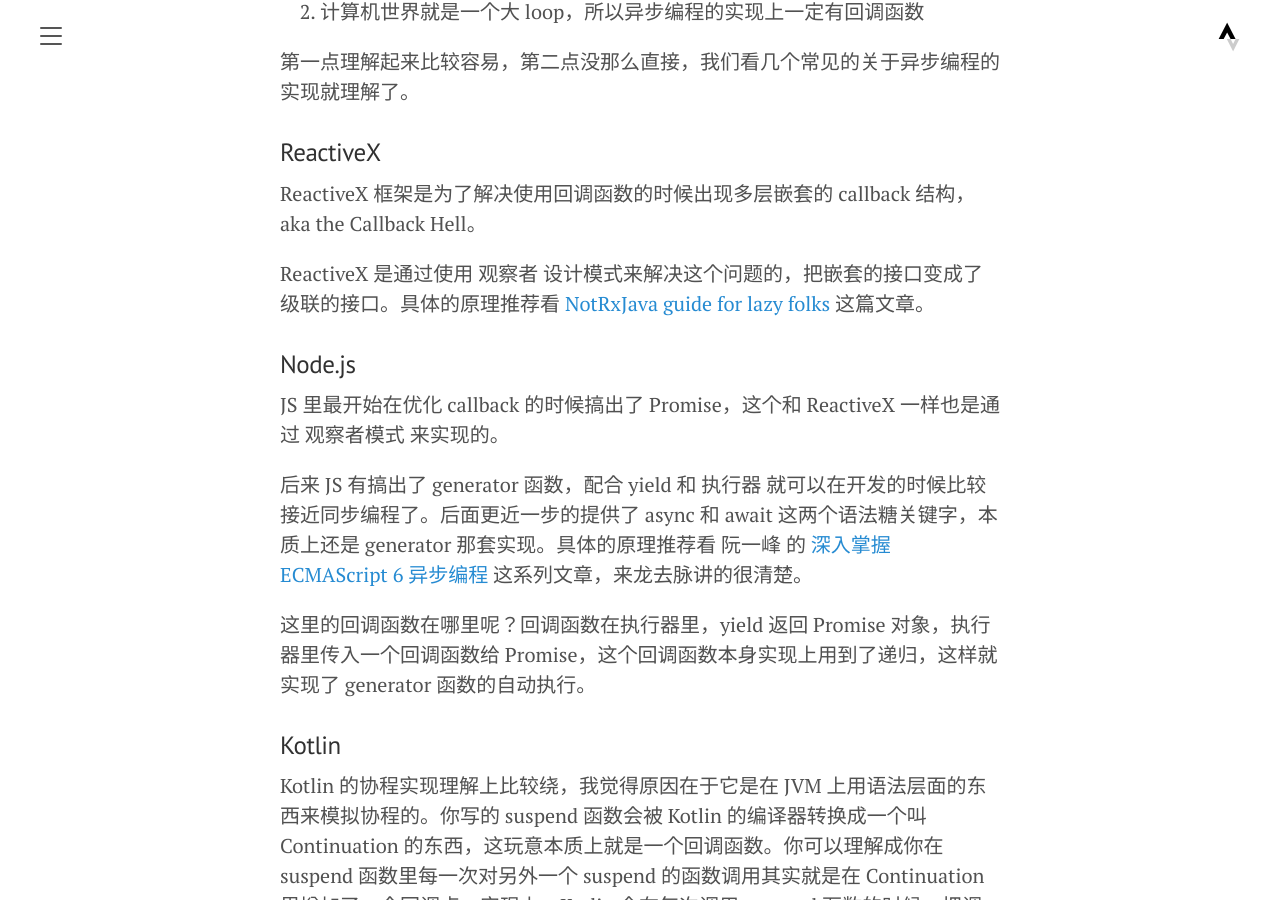
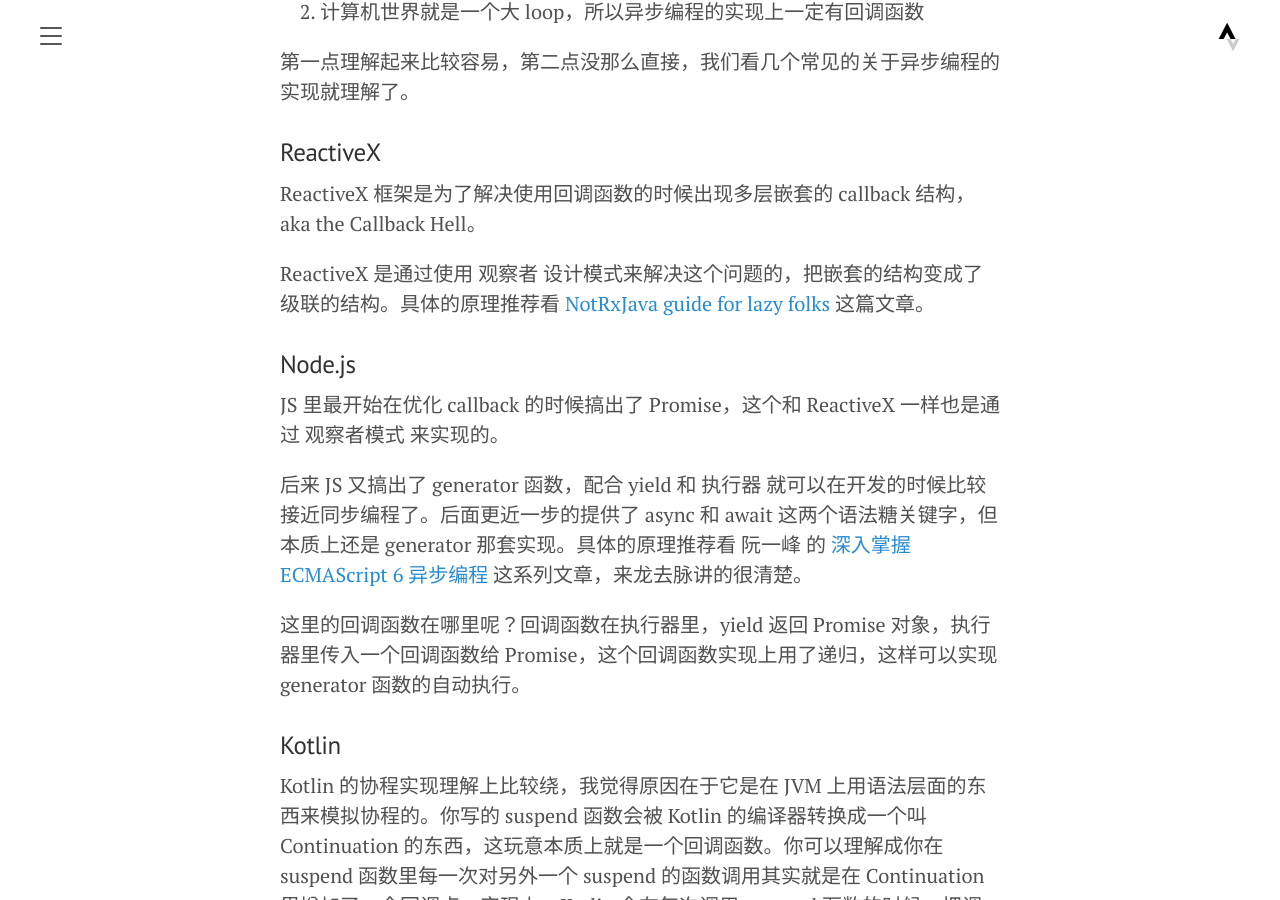
Before and after one commit to yoncise/yoncise.github.io, a Jekyll site: the page built from logs/_posts/2024/2024-10-18-190853193.md, in a window 1280 px wide and 900 px high, scrolled down 315 px. Built offline with Jekyll 4.4.1, drawn with Linux system fonts in a browser that asks for light colours.

Commit message:
语雀同步 关于异步编程的一点思考

```diff
--- a/logs/_posts/2024/2024-10-18-190853193.md
+++ b/logs/_posts/2024/2024-10-18-190853193.md
@@ -12,14 +12,14 @@
 ### ReactiveX
 ReactiveX 框架是为了解决使用回调函数的时候出现多层嵌套的 callback 结构，aka the Callback Hell。
 
-ReactiveX 是通过使用 观察者 设计模式来解决这个问题的，把嵌套的接口变成了级联的接口。具体的原理推荐看 [NotRxJava guide for lazy folks](https://yarikx.github.io/NotRxJava/) 这篇文章。
+ReactiveX 是通过使用 观察者 设计模式来解决这个问题的，把嵌套的结构变成了级联的结构。具体的原理推荐看 [NotRxJava guide for lazy folks](https://yarikx.github.io/NotRxJava/) 这篇文章。
 
 ### Node.js
 JS 里最开始在优化 callback 的时候搞出了 Promise，这个和 ReactiveX 一样也是通过 观察者模式 来实现的。
 
-后来 JS 有搞出了 generator 函数，配合 yield 和 执行器 就可以在开发的时候比较接近同步编程了。后面更近一步的提供了 async 和 await 这两个语法糖关键字，本质上还是 generator 那套实现。具体的原理推荐看 阮一峰 的 [深入掌握 ECMAScript 6 异步编程](https://www.ruanyifeng.com/blog/2015/05/thunk.html) 这系列文章，来龙去脉讲的很清楚。
+后来 JS 又搞出了 generator 函数，配合 yield 和 执行器 就可以在开发的时候比较接近同步编程了。后面更近一步的提供了 async 和 await 这两个语法糖关键字，但本质上还是 generator 那套实现。具体的原理推荐看 阮一峰 的 [深入掌握 ECMAScript 6 异步编程](https://www.ruanyifeng.com/blog/2015/05/thunk.html) 这系列文章，来龙去脉讲的很清楚。
 
-这里的回调函数在哪里呢？回调函数在执行器里，yield 返回 Promise 对象，执行器里传入一个回调函数给 Promise，这个回调函数本身实现上用到了递归，这样就实现了 generator 函数的自动执行。
+这里的回调函数在哪里呢？回调函数在执行器里，yield 返回 Promise 对象，执行器里传入一个回调函数给 Promise，这个回调函数实现上用了递归，这样可以实现 generator 函数的自动执行。
 
 ### Kotlin
 Kotlin 的协程实现理解上比较绕，我觉得原因在于它是在 JVM 上用语法层面的东西来模拟协程的。你写的 suspend 函数会被 Kotlin 的编译器转换成一个叫 Continuation 的东西，这玩意本质上就是一个回调函数。你可以理解成你在 suspend 函数里每一次对另外一个 suspend 的函数调用其实就是在 Continuation 里增加了一个回调点。实现上，Kotlin 会在每次调用 suspend 函数的时候，把调用方的 suspend 的函数对应的 Continuation 当作回调函数给到被调用方的 suspend 函数。推荐看 [破解 Kotlin 协程（6）：协程挂起篇](https://www.bennyhuo.com/2019/05/07/coroutine-suspend/) 这篇文章，文章最后有个示例代码，基本就是 Kotlin 协程运行时的本质了。
```
